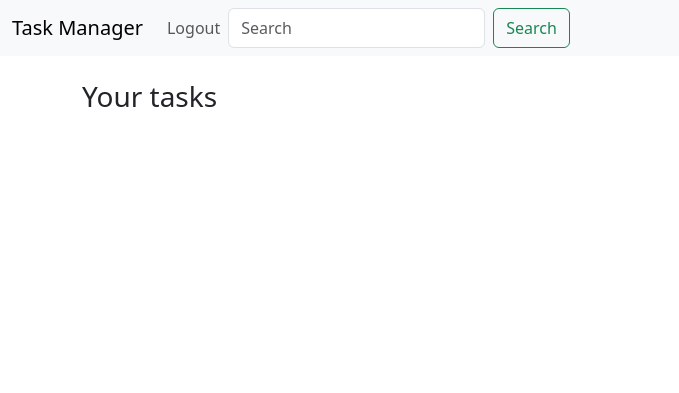
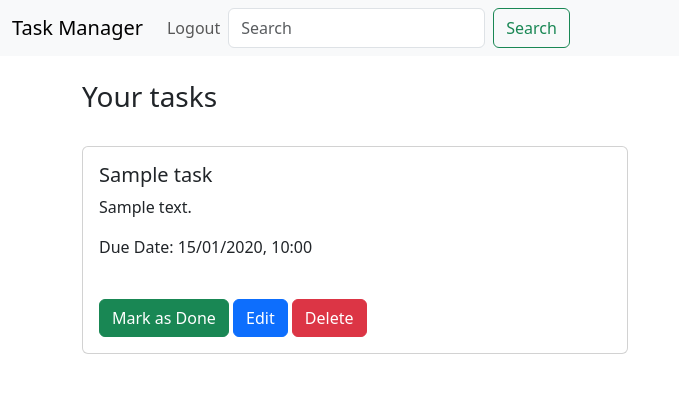
Before and after one commit to kotolada/task_manager, a Django app: page /task_list/ in a window 1280 px wide. Shown: the top 393 px of the page, without its empty margins (0-679 px from the left). Run offline with Django 5.2, Linux system fonts and the light colour scheme; a user stored in the database is signed in; tables that the repository leaves empty hold one stand-in row (values such as "Sample post").

Commit message:
Added mark as done, edit and delete functions

```diff
--- a/task_manager/models.py
+++ b/task_manager/models.py
@@ -5,7 +5,6 @@ from django.utils.translation import gettext_lazy as _
 class Task(models.Model):
 
     class Status(models.TextChoices):
-        NEW = 'NEW', _('New')
         IN_PROGRESS = 'IN_PROGRESS', _('In Progress')
         DONE = 'DONE', _('Done')
 
@@ -15,7 +14,7 @@ class Task(models.Model):
     task_status = models.CharField(
         max_length=20,
         choices=Status,
-        default=Status.NEW
+        default=Status.IN_PROGRESS
         )
 
     def __str__(self):
--- a/task_manager/templates/task_list.html
+++ b/task_manager/templates/task_list.html
@@ -2,20 +2,25 @@
 
 {% block content %}
 <h3>Your tasks</h3>
-
+<br/>
 <div class="row">
     {% if tasks %}
         {% for task in tasks %}
             <div class="col-sm-6 mb-3 mb-sm-0">
-            <div class="card">
-                <div class="card-body">
-                <h5 class="card-title">{{ task.task_name }}</h5>
-                <p class="card-text">{{ task.task_description }}</p>
-                <p class="card-text">{{ task.due_date }}</p>
-                <p class="card-text">{{ task.status }}</p>
-                <a href="#" class="btn btn-primary">Go somewhere</a>
+                <div class="card">
+                    <div class="card-body">
+                    <h5 class="card-title">{{ task.task_name }}</h5>
+                    <p class="card-text">{{ task.task_description }}</p>
+                    <p class="card-text">Due Date: {{ task.due_date|date:"d/m/Y, H:i" }}</p>
+                    <br/>
+                    <form method="POST" action="{% url 'task_list' %}">
+                        {% csrf_token %}
+                        <input type="hidden" name="id" value="{{ task.id }}">
+                        <button type="submit" class="btn btn-success">Mark as Done</button>
+                        <a href="{% url 'edit_task' pk=task.id %}" class="btn btn-primary">Edit</a>
+                        <a href="{% url 'delete_task' pk=task.id %}" class="btn btn-danger">Delete</a>
+                    </div>
                 </div>
-            </div>
             </div>
         {% endfor %}
     {% endif %}
--- a/task_manager/urls.py
+++ b/task_manager/urls.py
@@ -8,5 +8,7 @@ urlpatterns = [
     path('register/', views.register_user, name='register'),
     path('add_task/', views.add_task, name='add_task'),
     path('task_list/', views.task_list, name='task_list'),
+    path('edit_task/<int:pk>', views.edit_task, name='edit_task'),
+    path('delete_task/<int:pk>', views.delete_task, name='delete_task')
 
 ]
--- a/task_manager/views.py
+++ b/task_manager/views.py
@@ -59,16 +59,41 @@ def add_task(request):
         form = AddTaskForm()
     return render(request, 'add_task.html', {'form':form})
 
-def update_task(request):
-    pass
+def edit_task(request, pk):
+    if request.user.is_authenticated:
+        current_task = Task.objects.get(id=pk)
+        # Add instance to propagate the form with
+        # the existing information.
+        form = AddTaskForm(request.POST or None, instance=current_task)
+        if form.is_valid():
+            form.save()
+            messages.success(request, 'Task has been updated.')
+            return redirect('task_list')
+        return render(request, "edit_task.html", {'form': form})
+    else:
+        messages.error('You must be logged in to do that.')
+        return redirect('login')
 
-def delete_task(request):
-    pass
-
-def task_list(request):
-    pass
+def delete_task(request, pk):
+    if request.user.is_authenticated:
+        delete_it = Task.objects.get(id=pk)
+        delete_it.delete()
+        messages.success(request, "Task has been deleted.")
+        return redirect('task_list')
+    else:
+        messages.error('You must be logged in to do that.')
+        return redirect('login')
 
 @login_required
 def task_list(request):
-    tasks = Task.objects.all
-    return render(request, 'task_list.html')
+    if request.method == "POST":
+        task_id = request.POST.get('id')
+        task = Task.objects.get(id=task_id)
+        task.task_status = Task.Status.DONE  # Change status to Done
+        task.save()
+        tasks = Task.objects.filter(task_status=Task.Status.IN_PROGRESS)
+        messages.success(request, "Task marked as Done!")
+        return redirect('task_list')
+
+    tasks = Task.objects.filter(task_status=Task.Status.IN_PROGRESS)
+    return render(request, 'task_list.html', {'tasks': tasks})
```
Also changed, not shown: task_manager/templates/edit_task.html (added, +16 -0 lines), task_manager/forms.py (line endings or trailing spaces), task_manager/migrations/0001_initial.py (added), task_manager/migrations/0002_alter_task_task_status.py (added).
